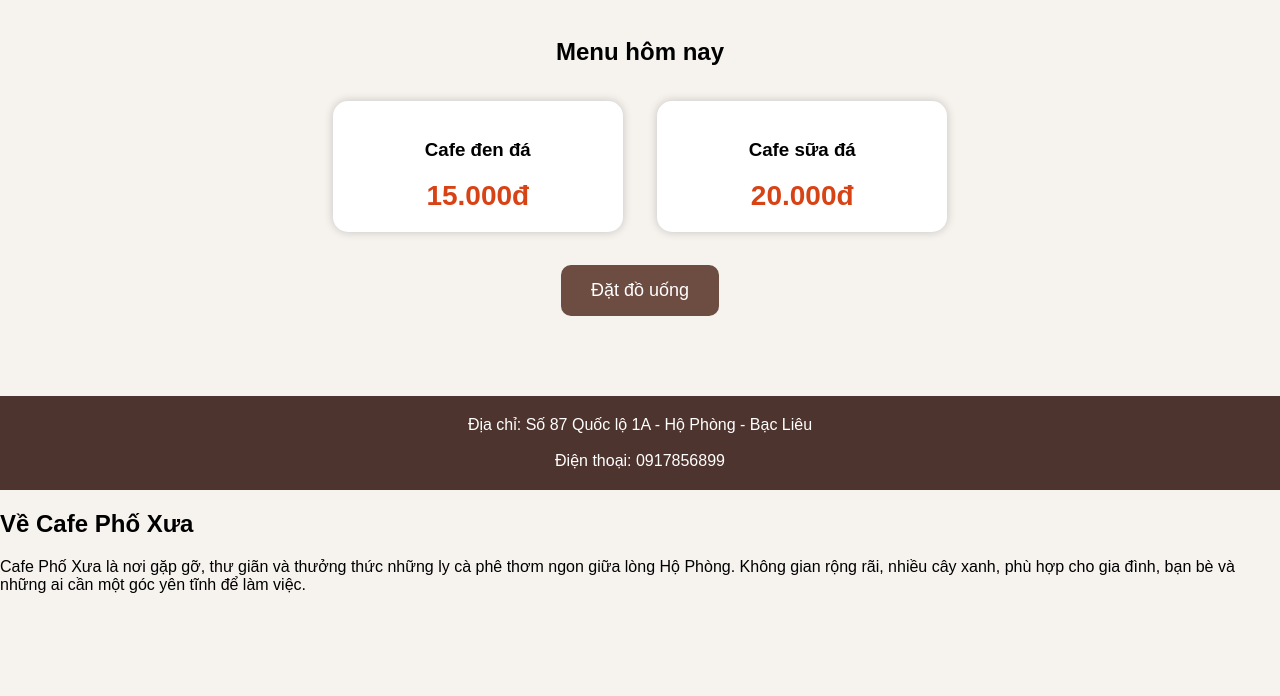
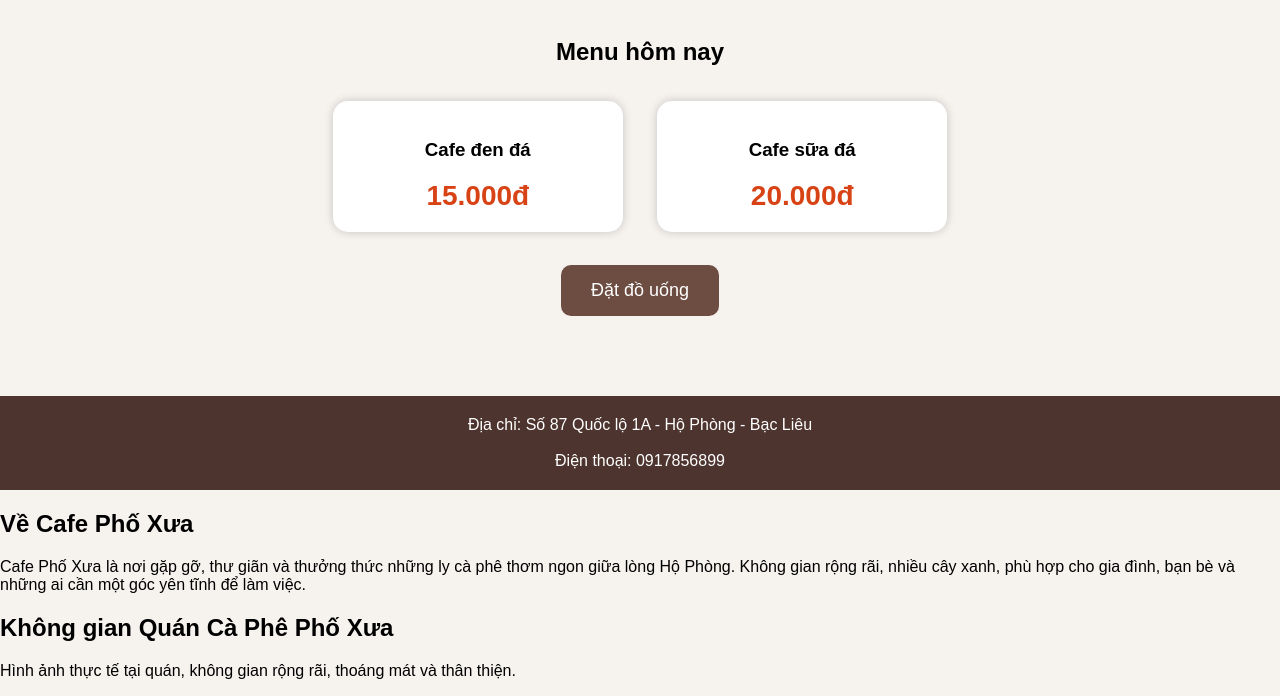
Before and after one commit to khaingoanminh-max/cafe-pho-xua, a plain HTML site: page index.html in a window 1280 px wide. Shown: the part 537-1233 px from the top of the page. Before the commit the page ends 1147 px from the top, so only its background shows below. Drawn offline with Linux system fonts and the light colour scheme.

Commit message:
Update index.html

```diff
--- a/index.html
+++ b/index.html
@@ -181,6 +181,17 @@ Cafe Phố Xưa
         phù hợp cho gia đình, bạn bè và những ai cần một góc yên tĩnh để làm việc.
     </p>
 </section>
+<section class="gallery">
+    <h2>Không gian Quán Cà Phê Phố Xưa</h2>
+
+    <p>
+        Hình ảnh thực tế tại quán, không gian rộng rãi, thoáng mát và thân thiện.
+    </p>
+
+    <div class="gallery-box">
+        <!-- Ảnh sẽ được thêm ở bước tiếp theo -->
+    </div>
+</section>
 </body>
 
 </html>
```
